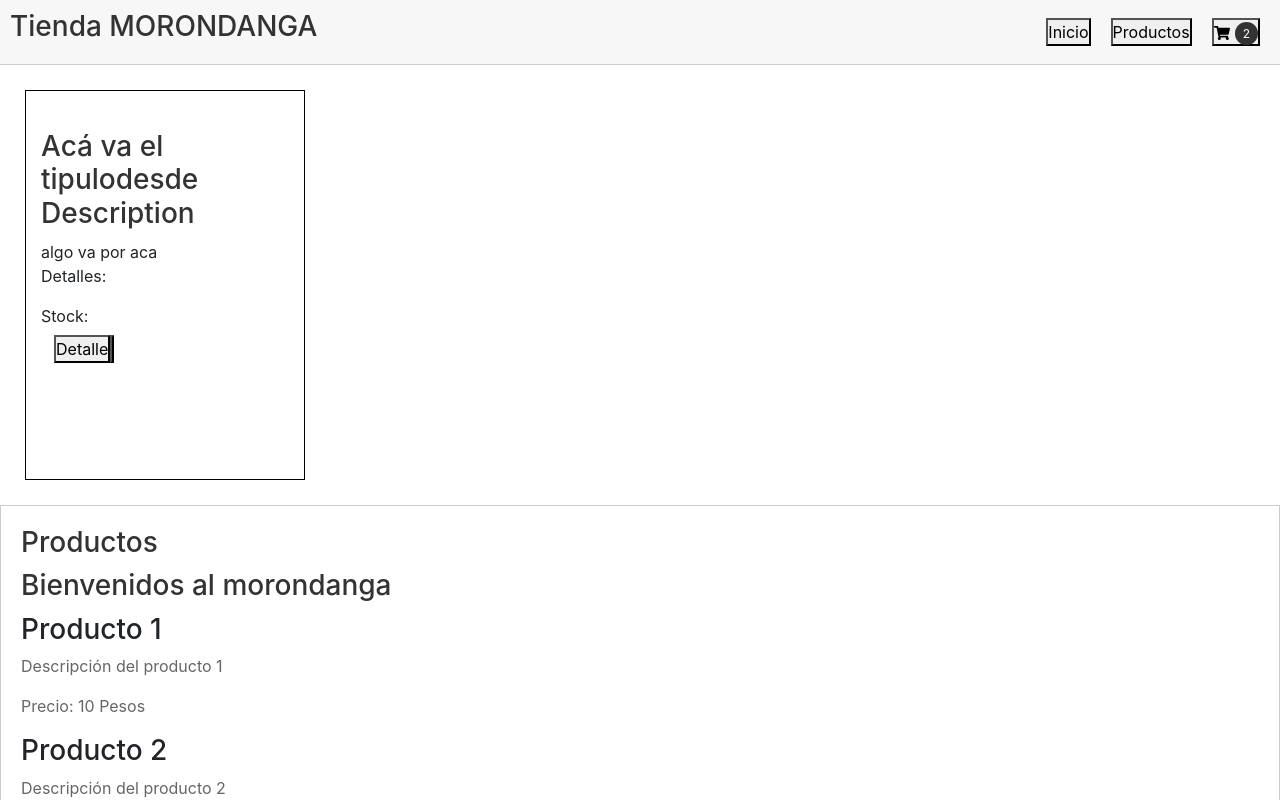
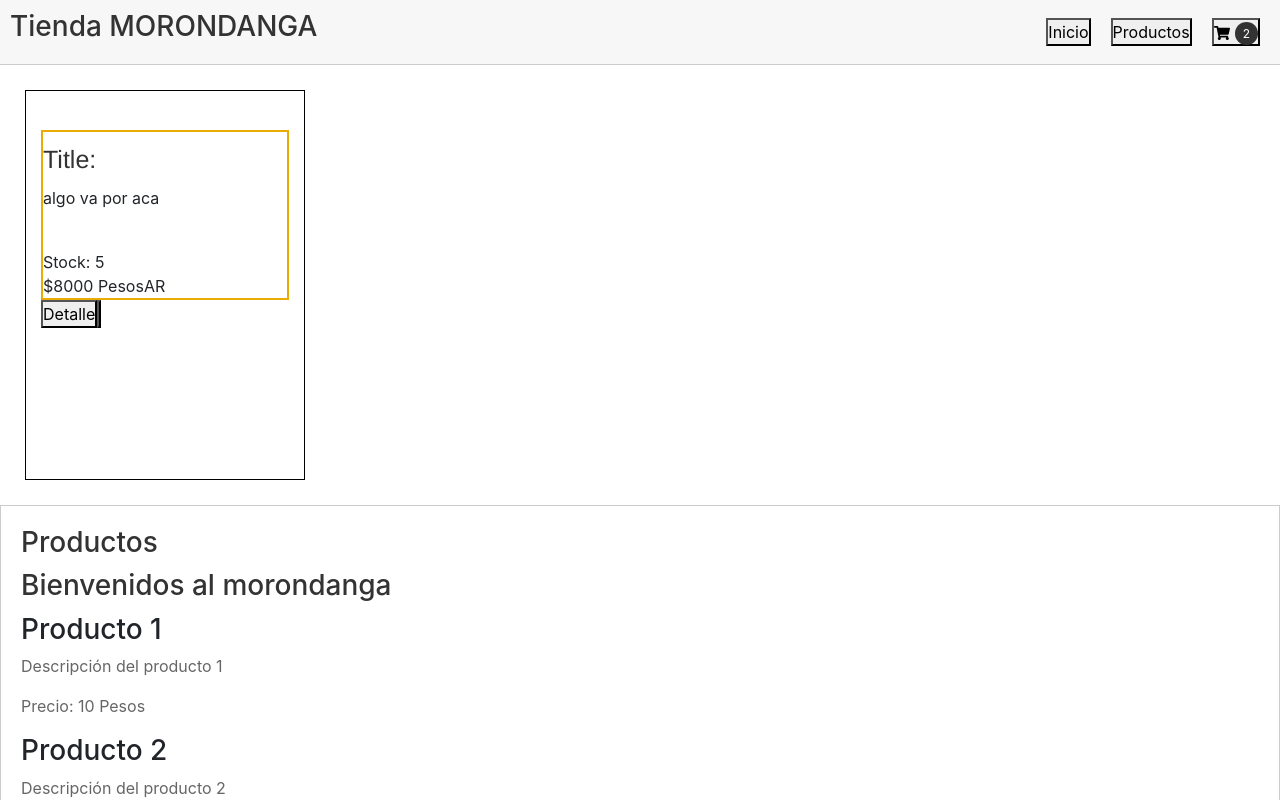
Before and after one commit to jecadm/coder-ecommerce-react, a React (Create React App) app: page / in a window 1280 px wide. Shown: the top 800 px of the page. Built offline with nearby package versions, Linux system fonts and the light colour scheme.

Commit message:
creando style

```diff
--- a/src/components/Items/CardItem.js
+++ b/src/components/Items/CardItem.js
@@ -13,8 +13,13 @@ const CardItem = () => {
     <div className="cardItem" >
 
         <Image imagen={ImgTest}/>
-        <Description title="algo va por aca "/>
-        <div className="btn">
+        <Description
+        title = "algo va por aca "
+        cantidad = {5}
+        precio = {8000}
+        />
+
+        <div className="buttons">
             <ButtonDetail />
             <ButtonAddCar  />
 
--- a/src/components/Items/Description.js
+++ b/src/components/Items/Description.js
@@ -1,17 +1,17 @@
 const Description = (props) => {
   return (
     <div className="cardDescript">
-      <h2 className="title">Acá va el tipulodesde Description</h2>
+      <h2 className="title">Title:</h2>
       {props.title}
       <div className="descript">
         <span className="descriptTitle">Detalles: </span>
         <p className="parrafo"></p>
         {props.parrafo}
       </div>
-      <span className="cant"></span>
+      <span className="stock"></span>
       Stock: {props.cantidad}
       <span className="precio"></span>
-      {props.precio}
+      ${props.precio} PesosAR
     </div>
   );
 };
--- a/src/components/Items/stylecard.css
+++ b/src/components/Items/stylecard.css
@@ -12,3 +12,56 @@
     padding: 15px;
     margin: 25px;
 }
+ /* IMG */
+.cardItem .cardImg{
+
+    border:  1px solid violet;
+    height: 150px;
+    display: flex;
+    justify-content: center;
+
+}
+
+.cardItem .cardImg img{
+
+   width: 100%;
+
+
+}
+
+/* Detalle */
+
+.cardDescript{
+    display: flex;
+    flex-direction: column;
+    border: 2px solid rgb(233, 172, 4);
+
+
+}
+.cardDescript .title{
+    font-size: 25px;
+    font-family: 'Franklin Gothic Medium', 'Arial Narrow', Arial, sans-serif;
+    margin: 12px 0;
+
+}
+
+.cardDescript .descript .descriptTitle{
+
+    display: none;
+    }
+
+.cardDescript .stock{
+    color: rgb(207, 22, 22);
+    font-size: 13px;
+    margin: 12px 0;
+
+
+}
+
+.cardDescript .precio{
+    color: rgb(204, 16, 16);
+    font-size: 30px;
+    font-weight: bold;
+
+
+}
```
